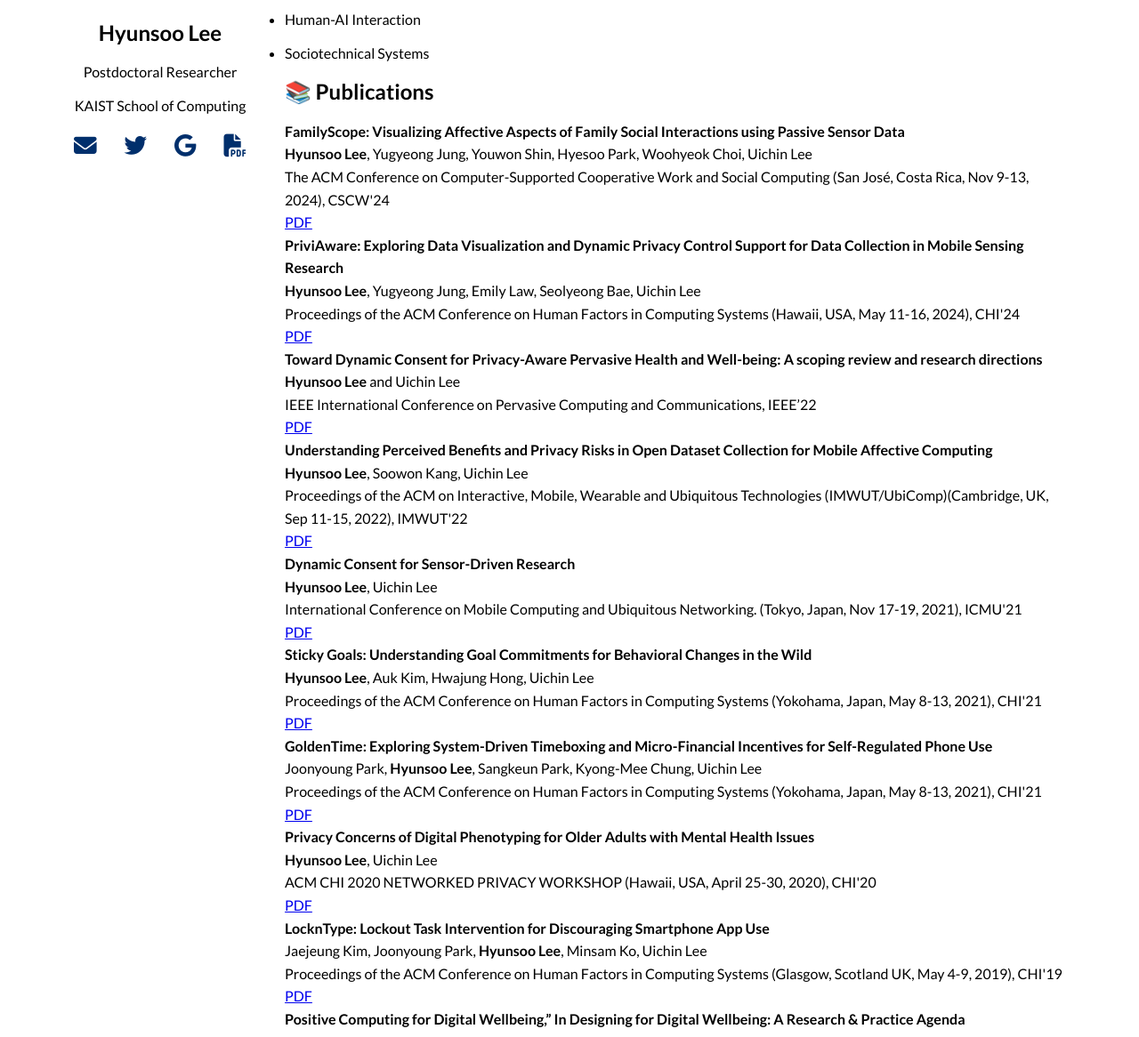
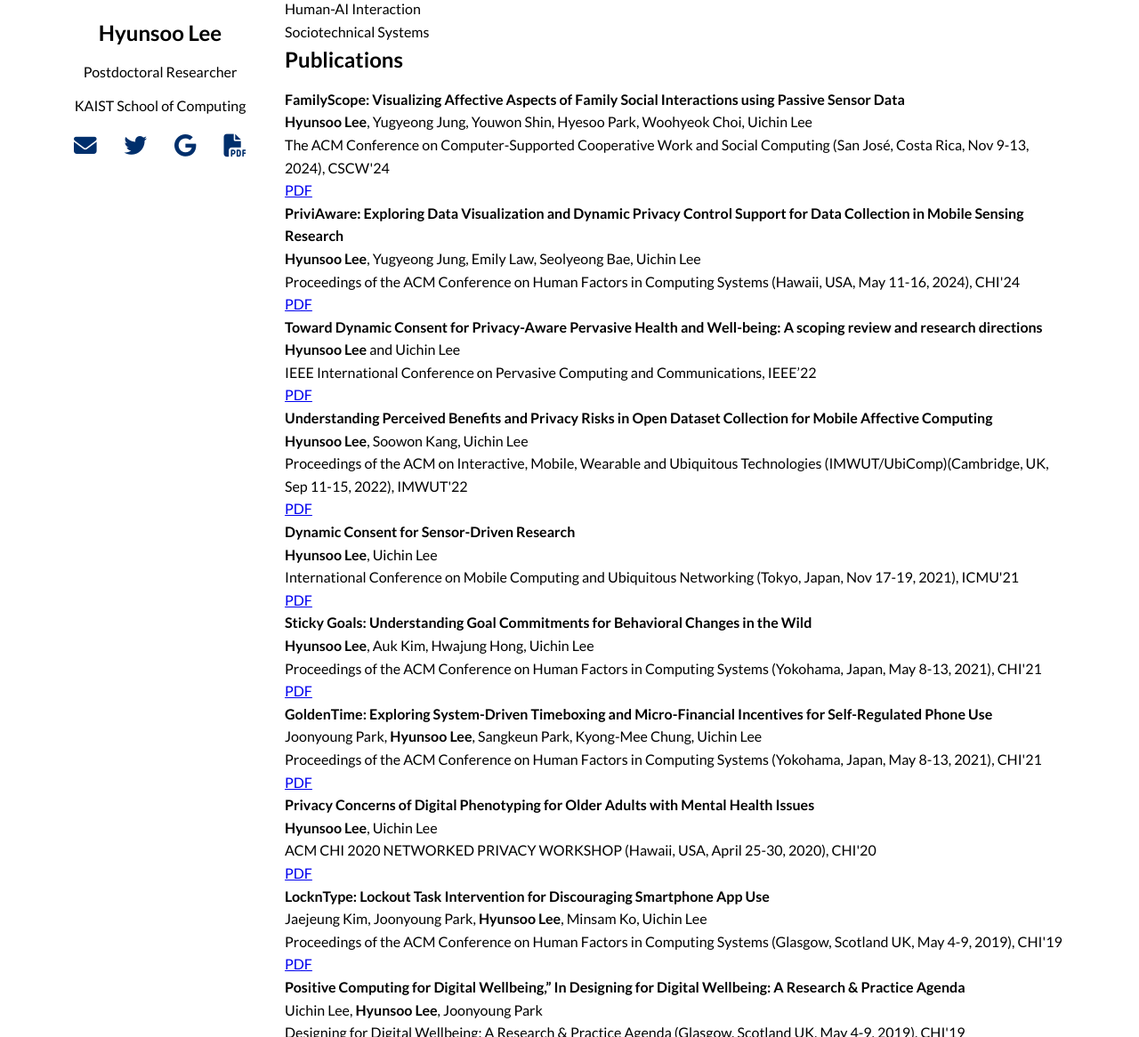
Before and after one commit to hslee90/hslee90.github.io, a Jekyll site: the page built from index.md, in a window 1280 px wide and 1400 px high, cut to the strip 234-1400 px from the top of the window. Shown: the whole strip at 89% size. Built offline with Jekyll 4.4.1, drawn with Linux system fonts in a browser that asks for light colours; nearby versions of some CDN libraries.

Commit message:
Update index.md

```diff
--- a/index.md
+++ b/index.md
@@ -28,13 +28,18 @@
     <p>I'm a postdoctoral researcher specializing in <strong>Human-Computer Interaction (HCI)</strong>, <strong>Usable Privacy & Security</strong>, and <strong>Sociotechnical Systems</strong>.</p>
 
     <h2 id="research-interests">Research Interests</h2>
-    <ul class="compact-list">
-      <li>Usable Privacy & Security</li>
-      <li>Human-AI Interaction</li>
-      <li>Sociotechnical Systems</li>
-    </ul>
+    <!-- Research Interests 항목을 div로 감싸기 -->
+    <div>
+      <span>Usable Privacy & Security</span>
+    </div>
+    <div>
+      <span>Human-AI Interaction</span>
+    </div>
+    <div>
+      <span>Sociotechnical Systems</span>
+    </div>
 
-    <h2>📚 Publications</h2>
+    <h2>Publications</h2>
 
     <div class="publication-item">
       <strong>FamilyScope: Visualizing Affective Aspects of Family Social Interactions using Passive Sensor Data</strong><br>
@@ -67,7 +72,7 @@
     <div class="publication-item">
       <strong>Dynamic Consent for Sensor-Driven Research</strong><br>
       <span class="publication-authors"><strong>Hyunsoo Lee</strong>, Uichin Lee</span><br>
-      <span class="publication-venue">International Conference on Mobile Computing and Ubiquitous Networking. (Tokyo, Japan, Nov 17-19, 2021), ICMU'21</span><br>
+      <span class="publication-venue">International Conference on Mobile Computing and Ubiquitous Networking (Tokyo, Japan, Nov 17-19, 2021), ICMU'21</span><br>
       <a href="link_to_pdf_3.pdf">PDF</a>
     </div>
 
```
